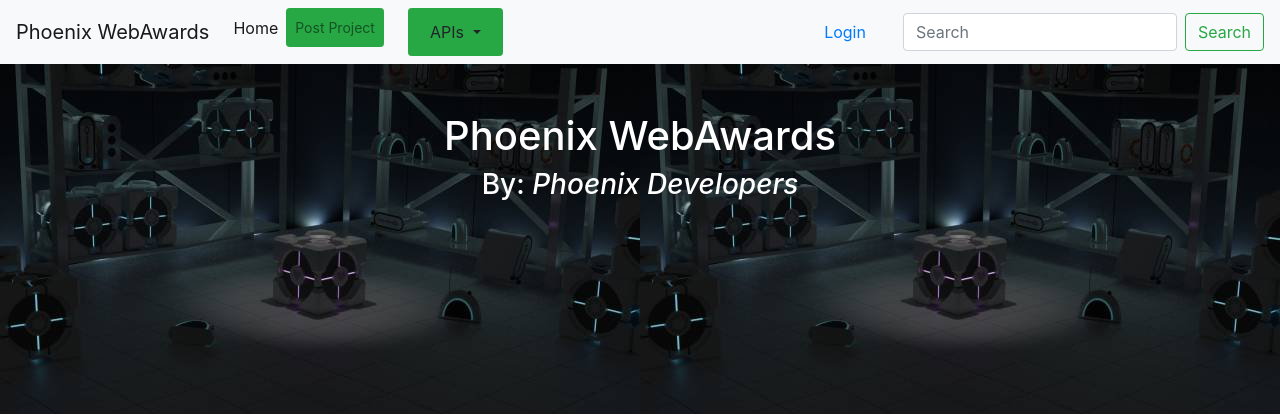
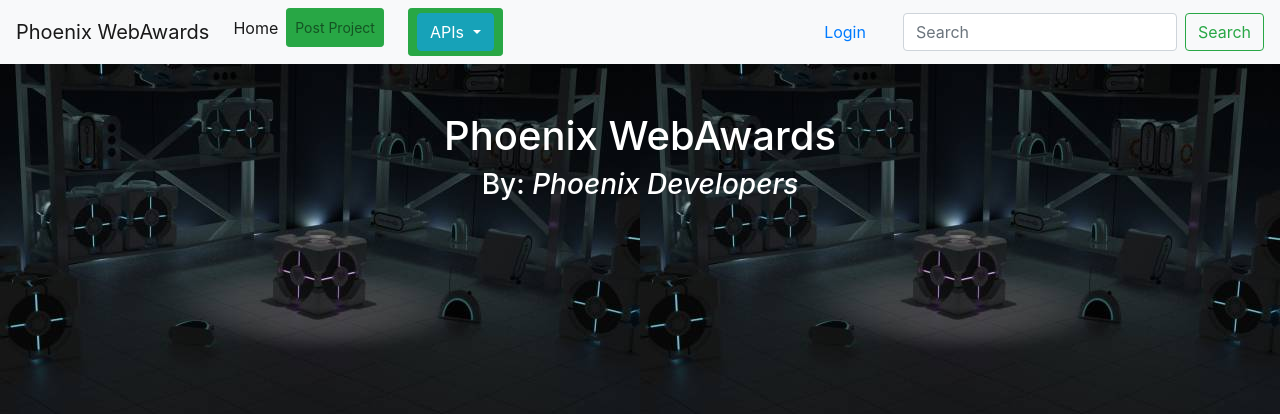
Before and after one commit to Kevson102/Phoenix-Web-Awards, a Django app: page / in a window 1280 px wide. Shown: the top 420 px of the page. Run offline with Django 3.2, Linux system fonts and the light colour scheme; data that the repository does not hold is empty; some libraries are stand-ins or nearby versions.

Commit message:
EDITS THE APPEARANCE OF THE API BUTTON IN THE NAVBAR

```diff
--- a/webawards/templates/navbar.html
+++ b/webawards/templates/navbar.html
@@ -14,7 +14,7 @@
       </li>
 
       <li class="dropdown mx-4 btn btn-sm btn-success">
-        <a href="#" class="dropdown-toggle btn btn-default" data-toggle="dropdown" role="button" aria-expanded="false">APIs <span class="caret"></span></a>
+        <a href="#" class="dropdown-toggle btn btn-info" data-toggle="dropdown" role="button" aria-expanded="false">APIs <span class="caret"></span></a>
 
         <ul class="dropdown-menu" role="menu">
           <li class="btn btn-default">
```
